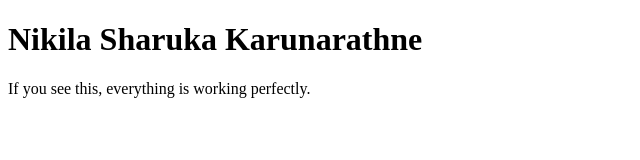
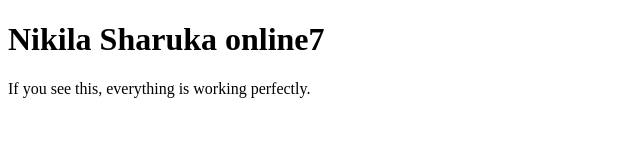
Before and after one commit to nsonline77-a11y/my-first-web, a plain HTML site: page index.html in a window 1280 px wide. Shown: the whole page, without its empty margins (0-640 px from the left). Drawn offline with Linux system fonts and the light colour scheme.

Commit message:
Update index.html
change

```diff
--- a/index.html
+++ b/index.html
@@ -4,7 +4,7 @@
     <title>My First Web</title>
 </head>
 <body>
-    <h1>Nikila Sharuka Karunarathne</h1>
+    <h1>Nikila Sharuka online7</h1>
     <p>If you see this, everything is working perfectly.</p>
 </body>
 </html>
```
